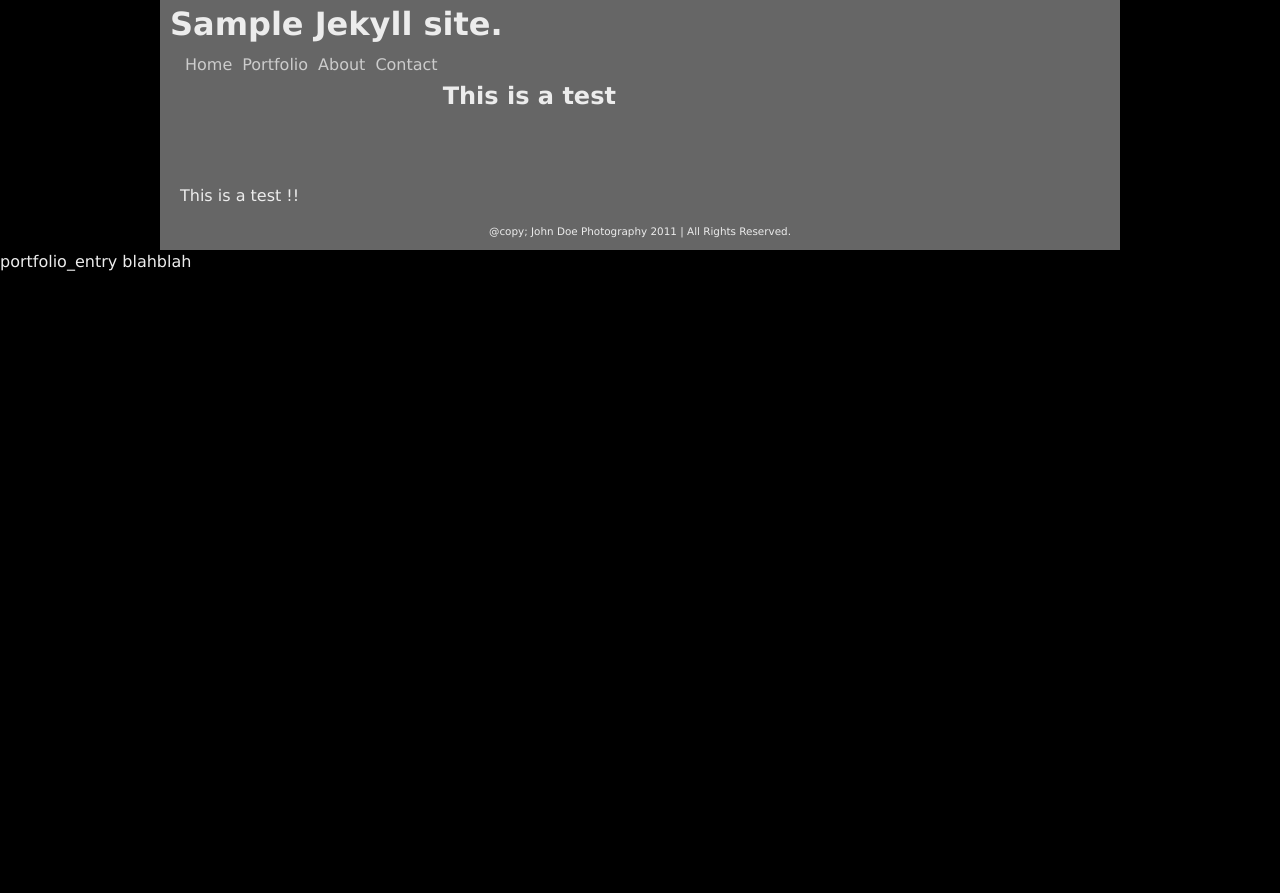
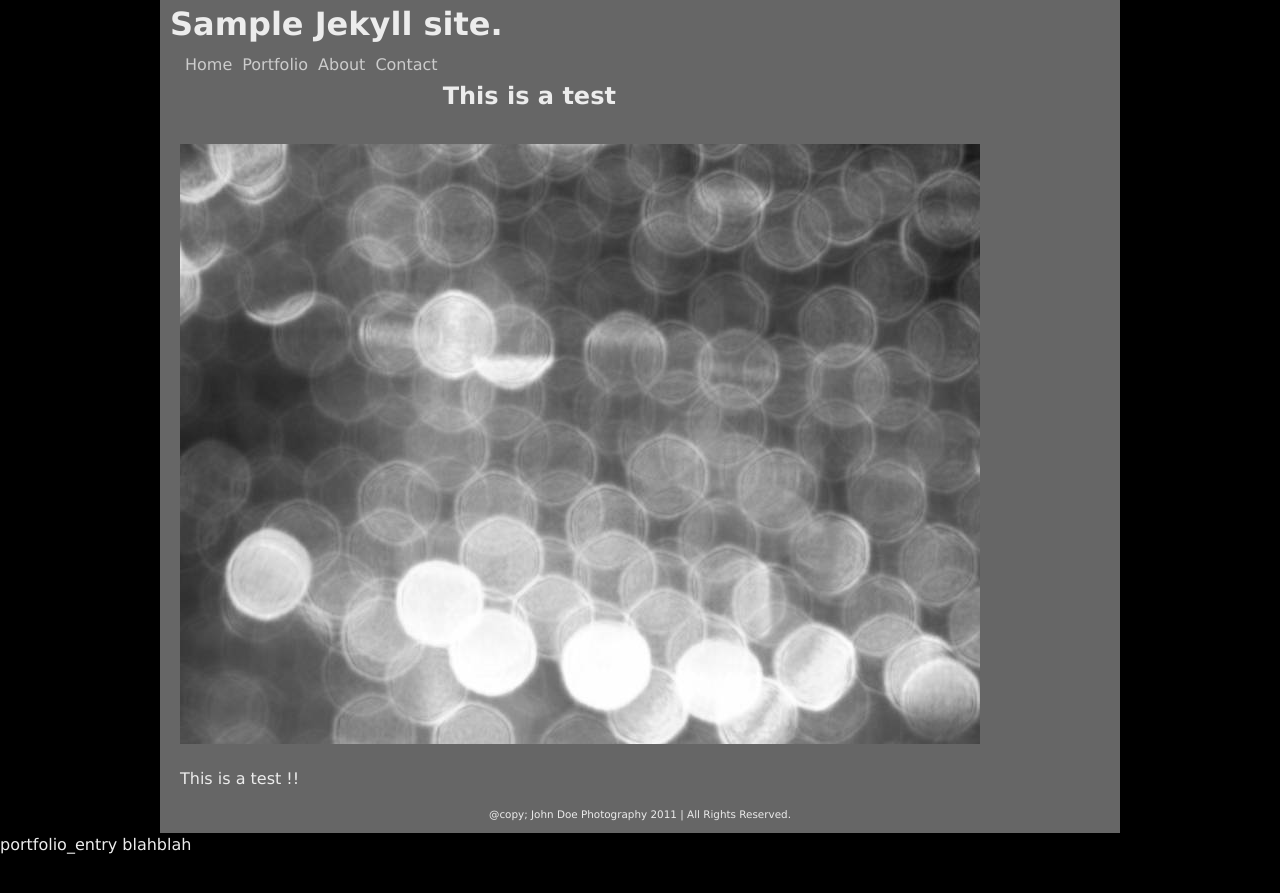
Before and after one commit to DannyJoris/dannyjoris-portfolio, a Jekyll site: the page built from _posts/2000-01-02-test.md, in a window 1280 px wide. Shown: the top 893 px of the page. Built offline with Jekyll 4.4.1, drawn with Linux system fonts in a browser that asks for light colours.

Commit message:
Updated _posts/2000-01-02-test.md

```diff
--- a/_posts/2000-01-02-test.md
+++ b/_posts/2000-01-02-test.md
@@ -4,5 +4,7 @@ title: This is a test
 category: blah
 blah: blahblah
 tags: abc def ghi jkl
+image: /img/img1.jpg
 ---
+
 This is a test !!
```
